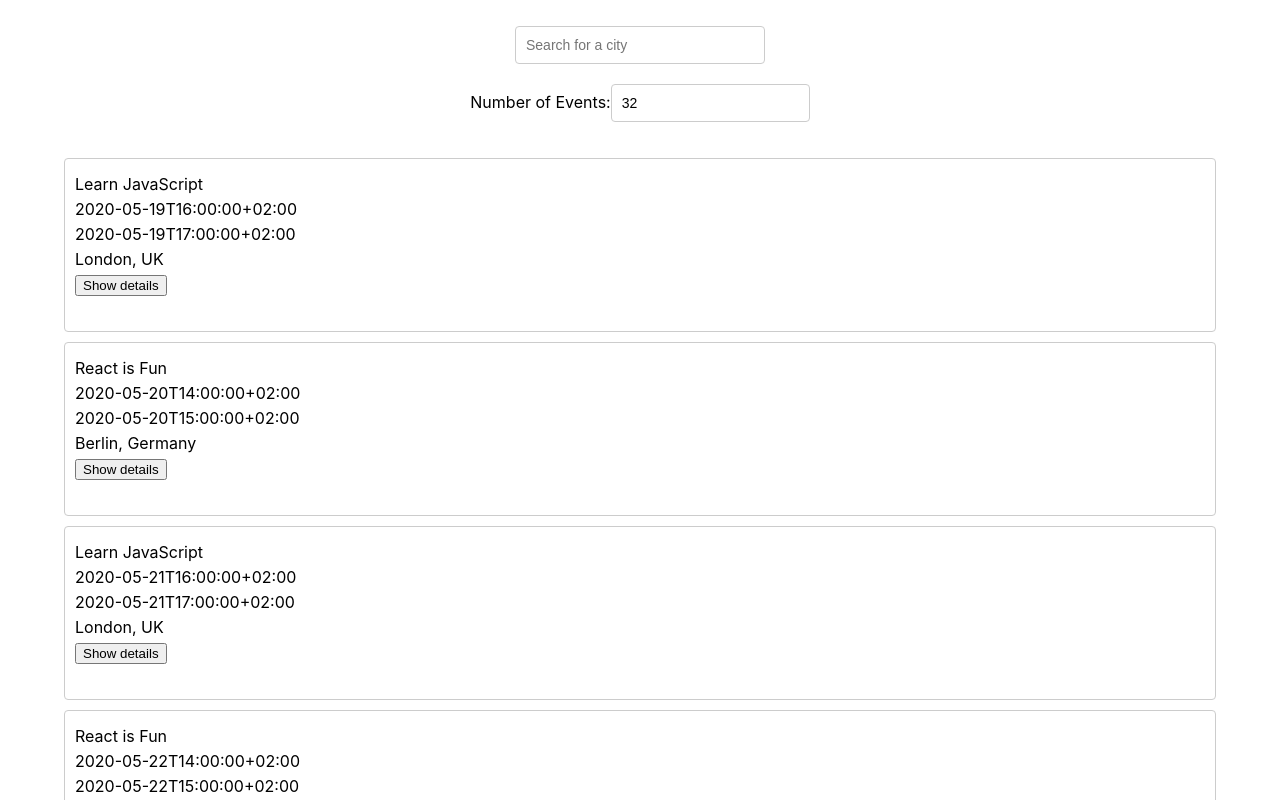
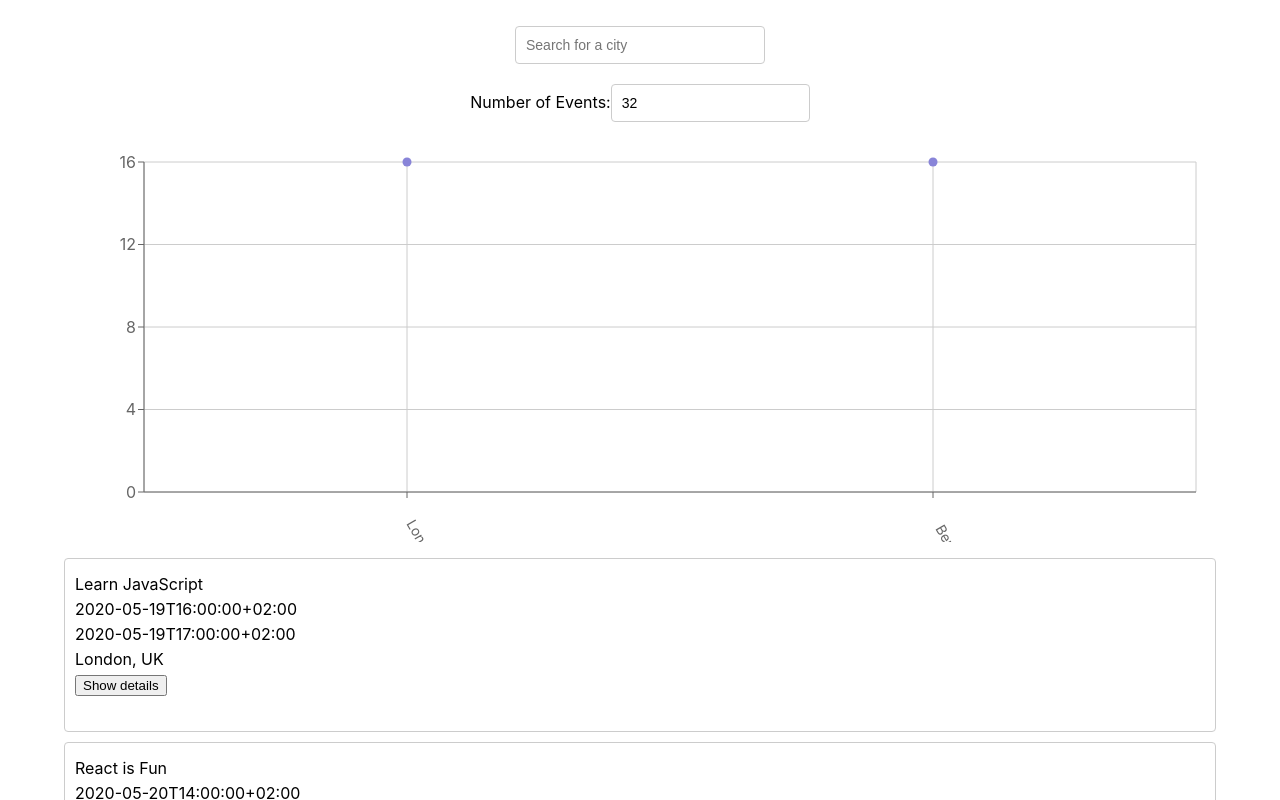
Before and after one commit to menescalnickolas/meet, a React (Create React App) app: page / in a window 1280 px wide. Shown: the top 800 px of the page. Built offline with nearby package versions, Linux system fonts and the light colour scheme; what atatus-spa would draw is missing.

Commit message:
Updated CityEventsChart.js

```diff
--- a/src/components/CityEventsChart.js
+++ b/src/components/CityEventsChart.js
@@ -8,7 +8,41 @@
   ResponsiveContainer
 } from 'recharts';
 
-const CityEventsChart = () => {
+const CityEventsChart = ({allLocations, events}) => {
+  const [data, setData] = useState([]);
+
+  useEffect(() => {
+    setData(getData());
+  }, [`${events}`]);
+
+  const getData = () => {
+    const data = allLocations.map((location) => {
+      const count = events.filter((event) => event.location === location).length
+      const city = location.split(', ')[0]
+      return { city, count };
+    })
+    return data;
+  };
+
+  return (
+    <ResponsiveContainer width="100%" height={400}>
+      <ScatterChart
+        margin={{
+          top: 20,
+          right: 20,
+          bottom: 20,
+          left: 20,
+        }}
+      >
+        <CartesianGrid />
+        <XAxis type="category" dataKey="city" name="City"
+        angle={60} interval={0} tick={{ dx: 20, dy: 40, fontSize: 14 }}/>
+        <YAxis type="number" dataKey="count" name="Number of Events" allowDecimals={false} />
+        <Tooltip cursor={{ strokeDasharray: '3 3' }} />
+        <Scatter name="A school" data={data} fill="#8884d8" />
+      </ScatterChart>
+    </ResponsiveContainer>
+  );
 }
 
 export default CityEventsChart;
```
